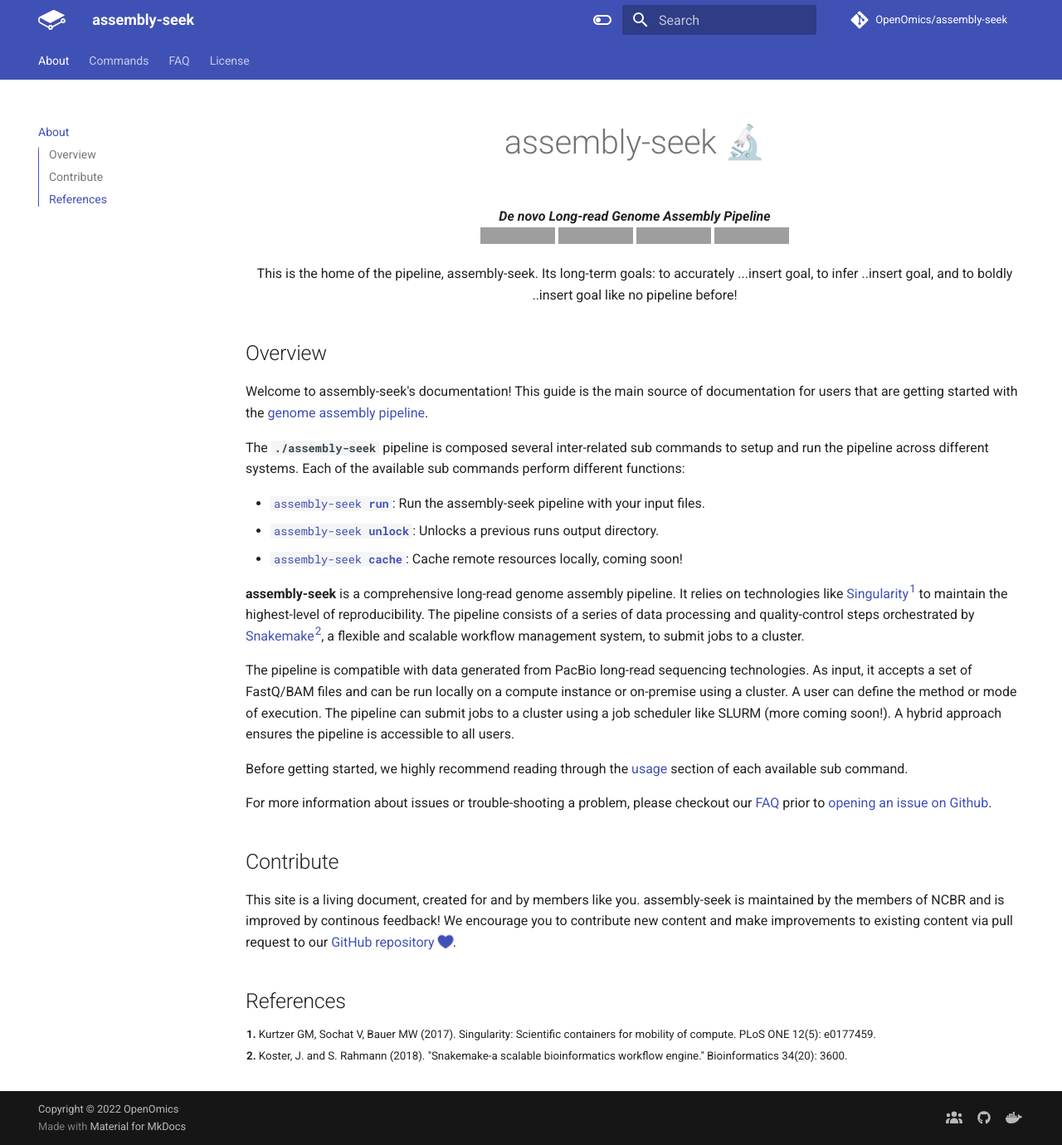
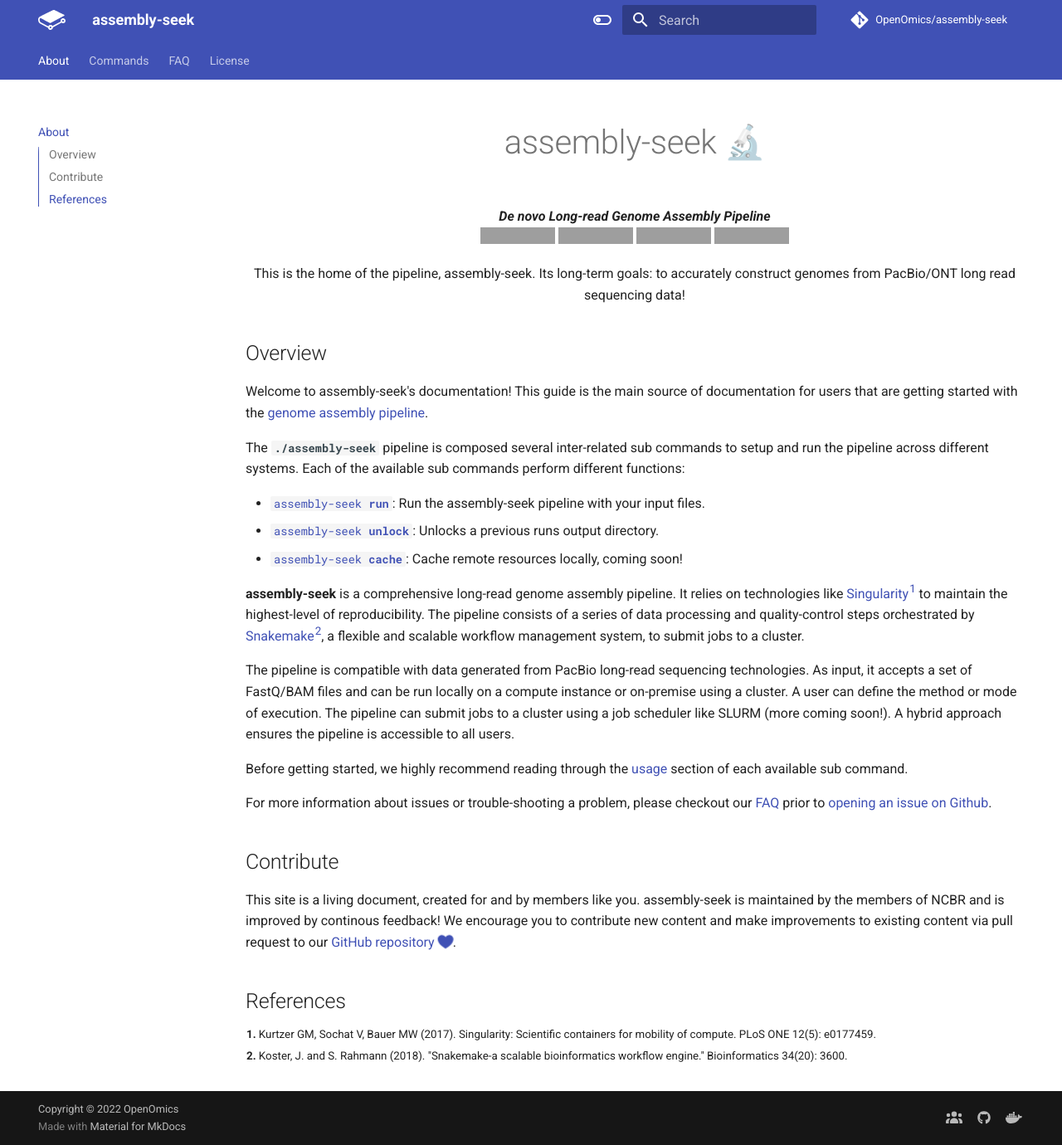
Before and after one commit to OpenOmics/assembly-seek, an MkDocs documentation site: the page built from docs/index.md, in a window 1280 px wide and 1380 px high. Shown: the whole window at 83% size. Built offline with MkDocs 1.6.1 and Material for MkDocs 9.7.7, drawn with Linux system fonts in a browser that asks for light colours; comment, search, counter and statistics services are not loaded; the version menu is left out; grey boxes are pictures that could not be loaded.

Commit message:
modified docs/index.md

```diff
--- a/docs/index.md
+++ b/docs/index.md
@@ -17,7 +17,7 @@
   </a>
 
   <p>
-    This is the home of the pipeline, assembly-seek. Its long-term goals: to accurately ...insert goal, to infer ..insert goal, and to boldly ..insert goal like no pipeline before!
+    This is the home of the pipeline, assembly-seek. Its long-term goals: to accurately construct genomes from PacBio/ONT long read sequencing data!
   </p>
 
 </div>
```
